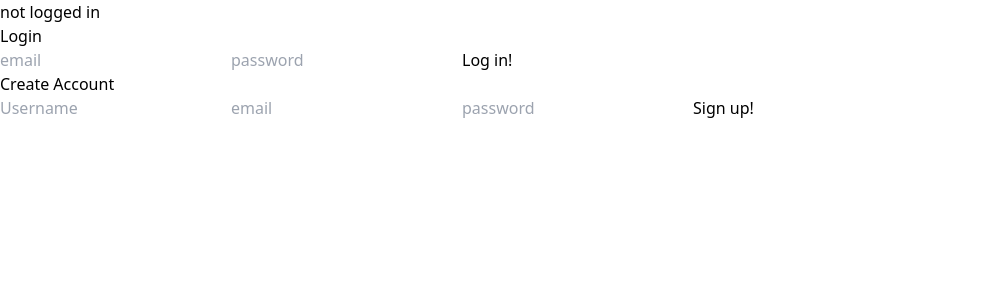
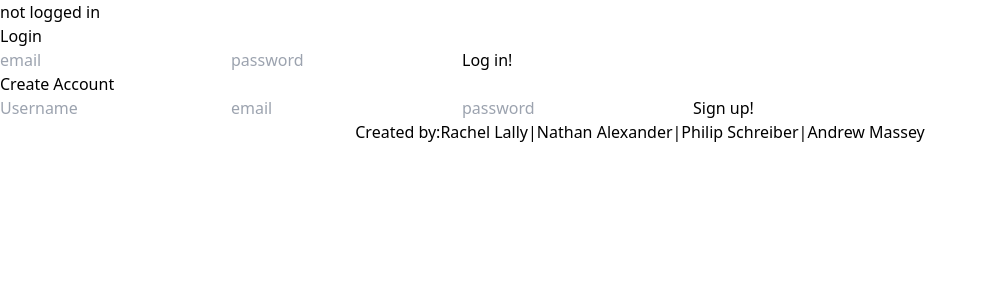
Before and after one commit to rachlally/feast-front-end, a React (Create React App) app: page /kitchen in a window 1280 px wide. Shown: the top 300 px of the page, without its empty margins (0-987 px from the left). Built offline with nearby package versions, Linux system fonts and the light colour scheme.

Commit message:
added basic footer

```diff
--- a/src/App.js
+++ b/src/App.js
@@ -1,5 +1,5 @@
 import {useEffect,useInsertionEffect,useState} from 'react';
-// import Footer from './components/Footer';
+import Footer from './components/Footer';
 // import Header from './components/Header';
 import API from './utils/API';
 import PageContainer from './components/PageContainer';
@@ -80,6 +80,7 @@ const handleSignupSubmit = e =>{
       <div>
         {/* Put stuff here to append to page */}
         <PageContainer />
+        <Footer />
       </div>
     ):(
       <>
@@ -99,6 +100,7 @@ const handleSignupSubmit = e =>{
         <input type="password" name="password" value={signupPassword} onChange={e=>setSignupPassword(e.target.value)} placeholder="password"/>
           <button>Sign up!</button>
       </form>
+      <Footer />
       </>
     )}
    </div>
--- a/src/components/Footer.js
+++ b/src/components/Footer.js
@@ -3,7 +3,26 @@ import '../styles/Footer.css';
 function Footer() {
     return (
         <>
+        <div className='text-center'>
+            <p> Created by:
+          <a href="https://github.com/rachlally" target="_blank" rel="noreferrer">
+            Rachel Lally
+          </a>
+          |
+          <a href="https://github.com/NathanAlexander1" target="_blank" rel="noreferrer">
+            Nathan Alexander
+          </a>
+          |
+          <a href="https://github.com/Sullisters" target="_blank" rel="noreferrer">
+            Philip Schreiber
+          </a>
+          |
+          <a href="https://github.com/amassey42" target="_blank" rel="noreferrer">
+            Andrew Massey
+          </a>
 
+            </p>
+        </div>
         </>
     )
 }
```
